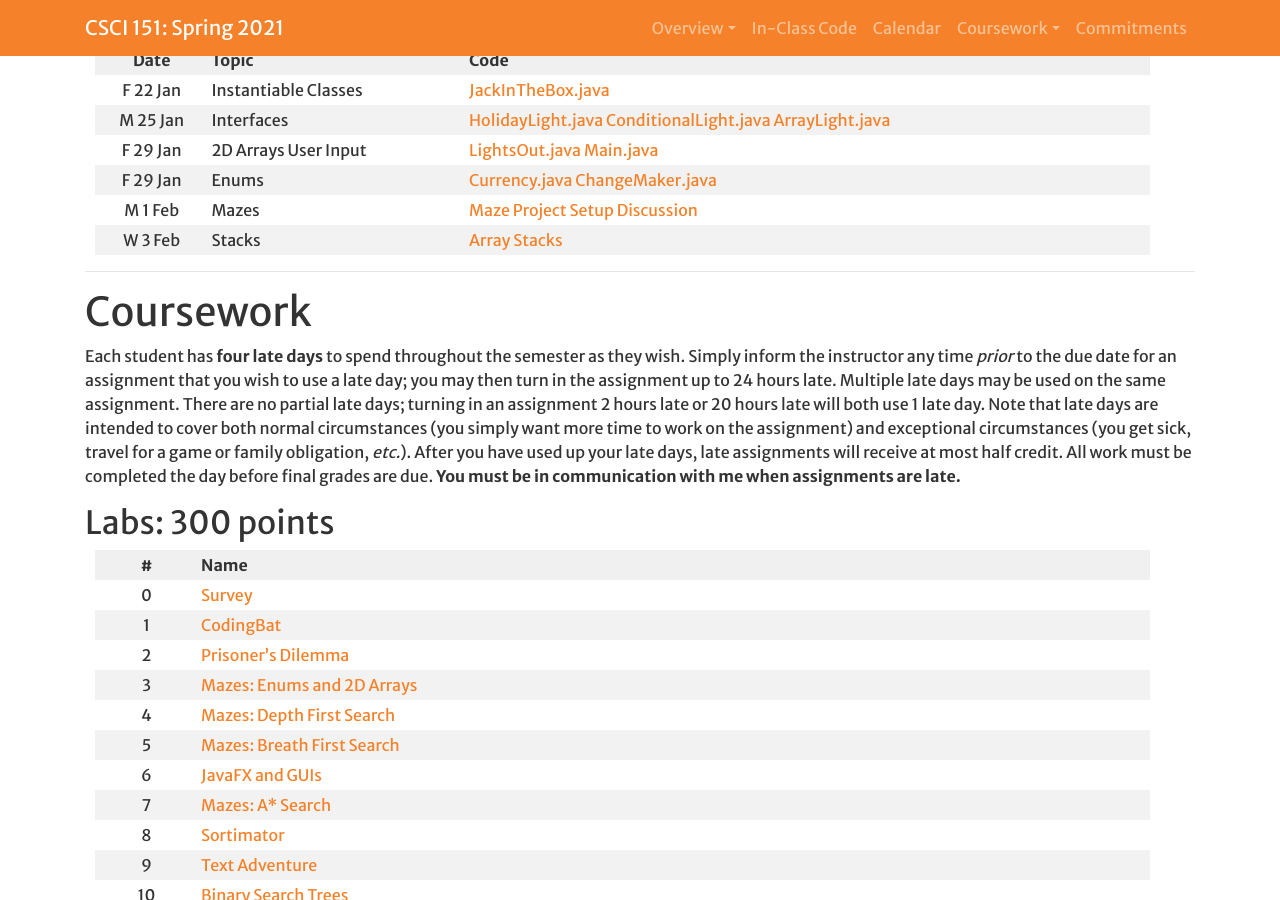
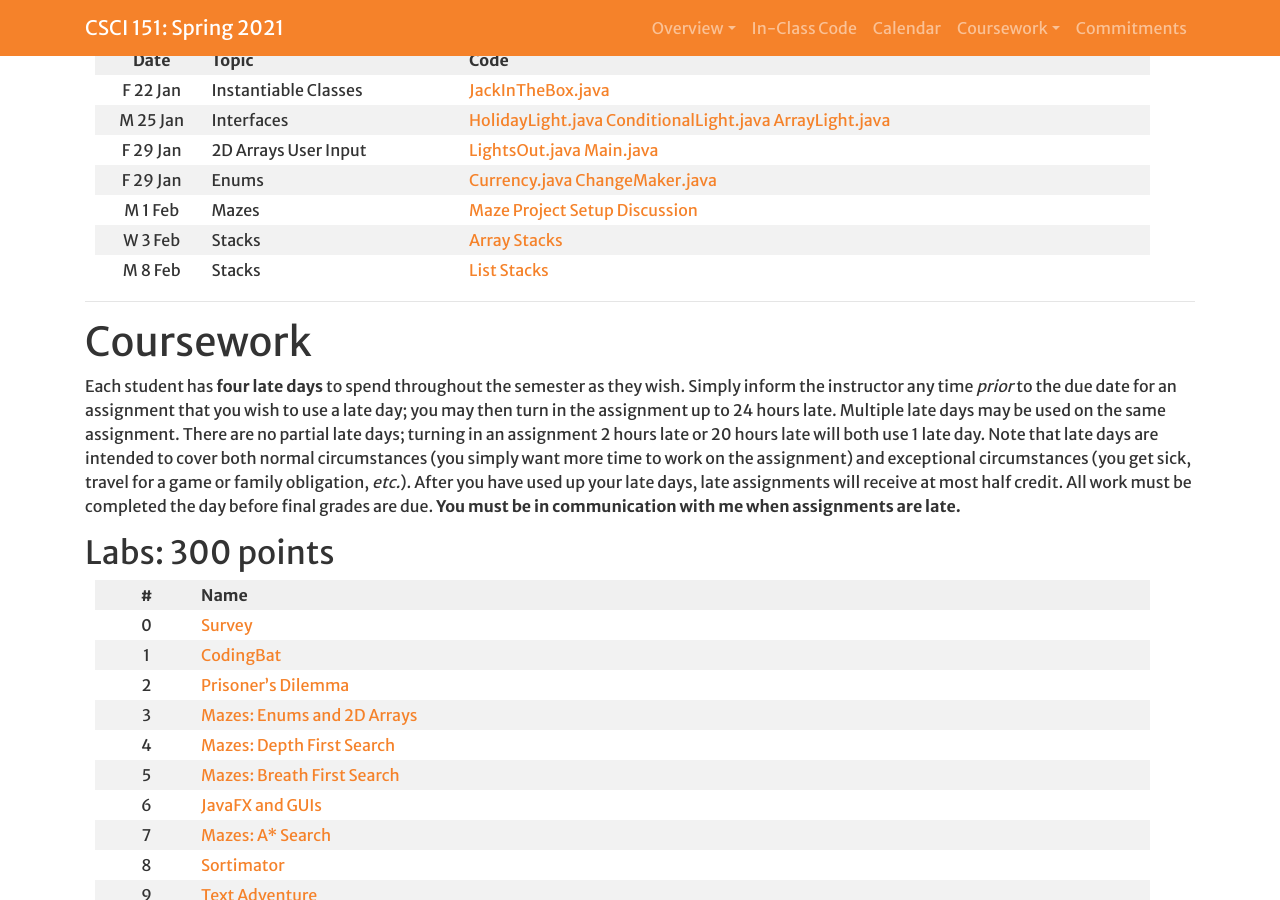
Before and after one commit to Hendrix-CS/csci151, a Jekyll site: the page built from index.md, in a window 1280 px wide and 900 px high, scrolled down 1922 px. Built offline with Jekyll 4.4.1, drawn with Linux system fonts in a browser that asks for light colours; a script that is not in the unit is left out; our own code applies the rules of GitHub Pages for plain Markdown files.

Commit message:
Adding notes for ListStack

```diff
--- a/index.md
+++ b/index.md
@@ -58,6 +58,7 @@ When we write code together in class, it will be posted here!
 | F 29 Jan | Enums | [Currency.java]({{site.baseurl}}/inclass/Currency.java) [ChangeMaker.java]({{site.baseurl}}/inclass/ChangeMaker.java) |
 | M 1 Feb | Mazes | [Maze Project Setup Discussion]({{site.baseurl}}/inclass/MazeStructure.pdf) |
 | W 3 Feb | Stacks| [Array Stacks]({{site.baseurl}}/inclass/StackIntro.pdf) |
+| M 8 Feb | Stacks| [List Stacks]({{site.baseurl}}/inclass/ListStack.pdf) |
 
 <!--
 
```
Also changed, not shown: 1 other file.
